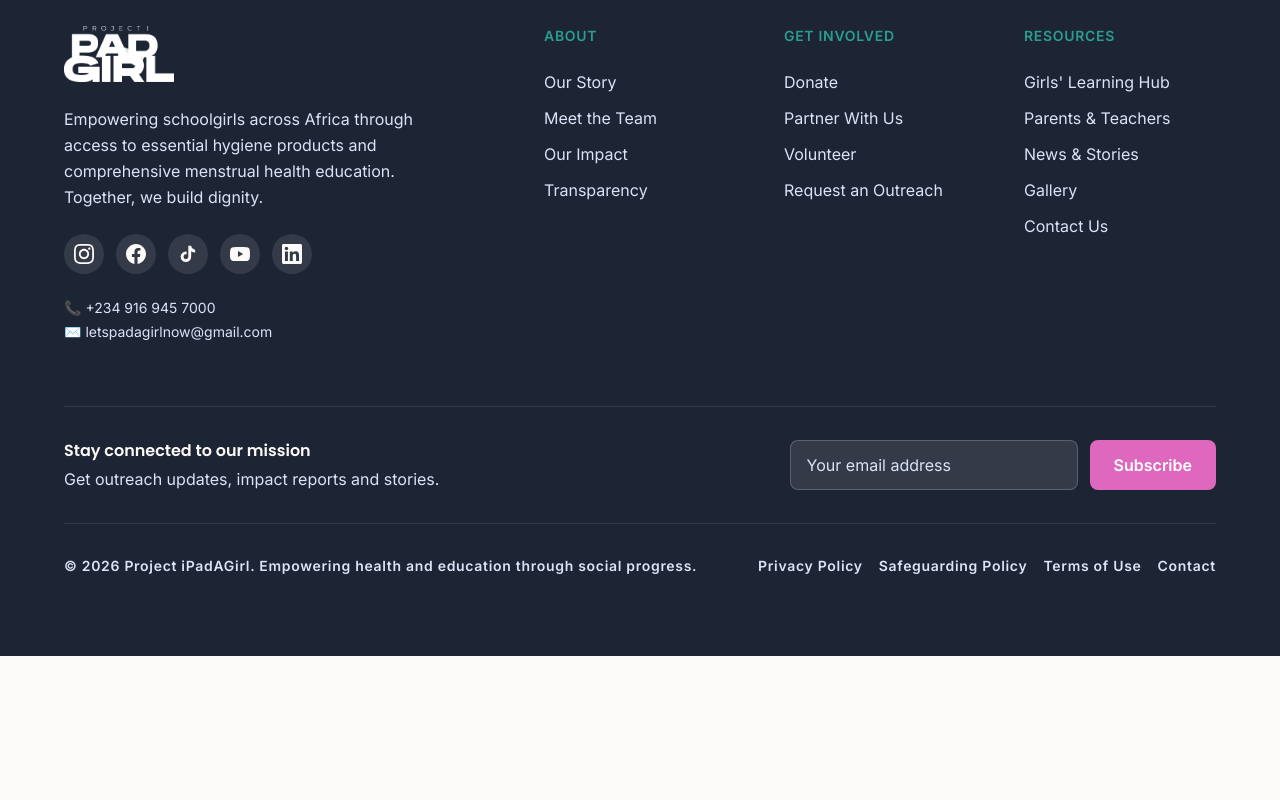
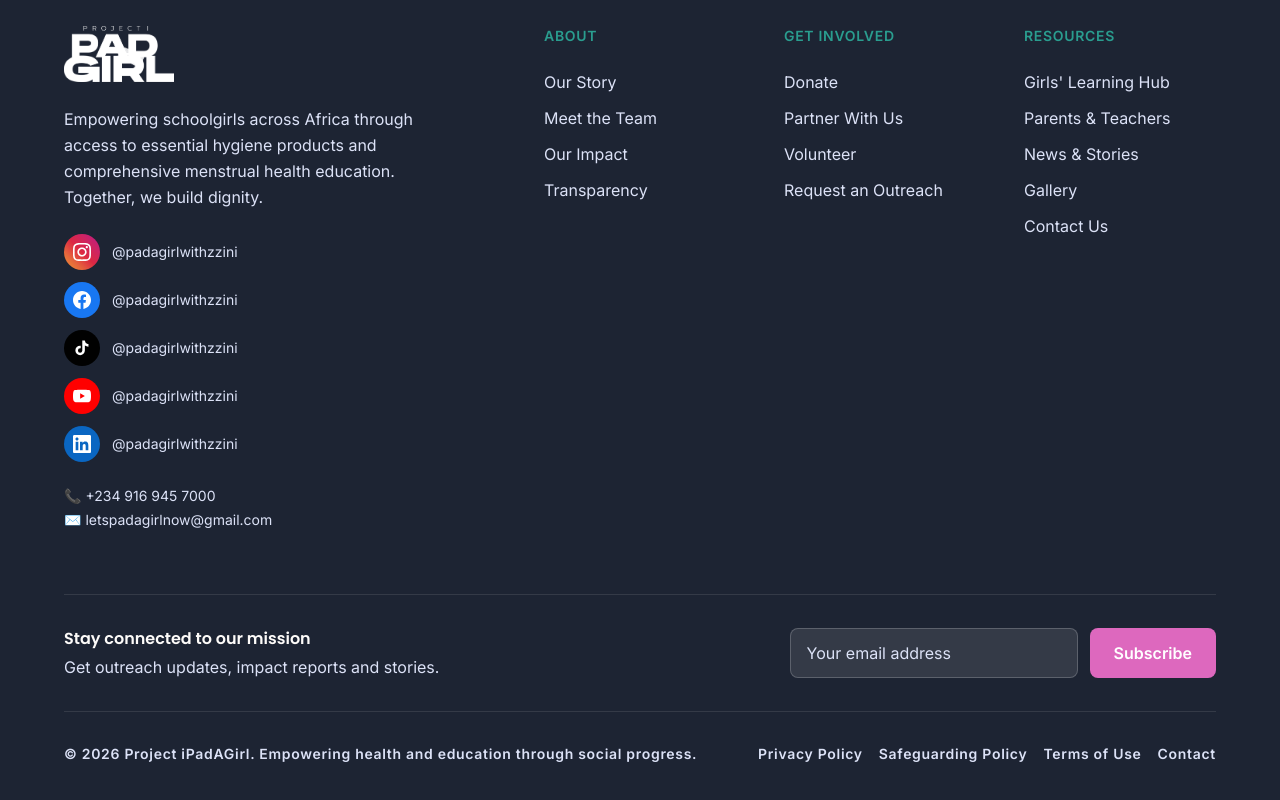
Before and after one commit to 1702london-maker/Ipadagirl, a Next.js app: page /about in a window 1280 px wide. Shown: the part 2619-3419 px from the top of the page. Before the commit the page ends 3275 px from the top, so only its background shows below. Built offline with nearby package versions, Linux system fonts and the light colour scheme.

Commit message:
Social icons: brand colours + handle label exactly like Zzini design

```diff
--- a/app/components/Footer.tsx
+++ b/app/components/Footer.tsx
@@ -3,48 +3,38 @@
 const socials = [
   {
     label: "Instagram",
+    handle: "@padagirlwithzzini",
     href: "https://www.instagram.com/padagirlwithzzini",
-    svg: (
-      <svg viewBox="0 0 24 24" fill="currentColor" width="20" height="20">
-        <path d="M12 2.163c3.204 0 3.584.012 4.85.07 3.252.148 4.771 1.691 4.919 4.919.058 1.265.069 1.645.069 4.849 0 3.205-.012 3.584-.069 4.849-.149 3.225-1.664 4.771-4.919 4.919-1.266.058-1.644.07-4.85.07-3.204 0-3.584-.012-4.849-.07-3.26-.149-4.771-1.699-4.919-4.92-.058-1.265-.07-1.644-.07-4.849 0-3.204.013-3.583.07-4.849.149-3.227 1.664-4.771 4.919-4.919 1.266-.057 1.645-.069 4.849-.069zm0-2.163c-3.259 0-3.667.014-4.947.072-4.358.2-6.78 2.618-6.98 6.98-.059 1.281-.073 1.689-.073 4.948 0 3.259.014 3.668.072 4.948.2 4.358 2.618 6.78 6.98 6.98 1.281.058 1.689.072 4.948.072 3.259 0 3.668-.014 4.948-.072 4.354-.2 6.782-2.618 6.979-6.98.059-1.28.073-1.689.073-4.948 0-3.259-.014-3.667-.072-4.947-.196-4.354-2.617-6.78-6.979-6.98-1.281-.059-1.69-.073-4.949-.073zm0 5.838c-3.403 0-6.162 2.759-6.162 6.162s2.759 6.163 6.162 6.163 6.162-2.759 6.162-6.163c0-3.403-2.759-6.162-6.162-6.162zm0 10.162c-2.209 0-4-1.79-4-4 0-2.209 1.791-4 4-4s4 1.791 4 4c0 2.21-1.791 4-4 4zm6.406-11.845c-.796 0-1.441.645-1.441 1.44s.645 1.44 1.441 1.44c.795 0 1.439-.645 1.439-1.44s-.644-1.44-1.439-1.44z"/>
-      </svg>
-    ),
+    bg: "linear-gradient(45deg,#f09433,#e6683c,#dc2743,#cc2366,#bc1888)",
+    svg: <svg viewBox="0 0 24 24" fill="white" width="18" height="18"><path d="M12 2.163c3.204 0 3.584.012 4.85.07 3.252.148 4.771 1.691 4.919 4.919.058 1.265.069 1.645.069 4.849 0 3.205-.012 3.584-.069 4.849-.149 3.225-1.664 4.771-4.919 4.919-1.266.058-1.644.07-4.85.07-3.204 0-3.584-.012-4.849-.07-3.26-.149-4.771-1.699-4.919-4.92-.058-1.265-.07-1.644-.07-4.849 0-3.204.013-3.583.07-4.849.149-3.227 1.664-4.771 4.919-4.919 1.266-.057 1.645-.069 4.849-.069zm0-2.163c-3.259 0-3.667.014-4.947.072-4.358.2-6.78 2.618-6.98 6.98-.059 1.281-.073 1.689-.073 4.948 0 3.259.014 3.668.072 4.948.2 4.358 2.618 6.78 6.98 6.98 1.281.058 1.689.072 4.948.072 3.259 0 3.668-.014 4.948-.072 4.354-.2 6.782-2.618 6.979-6.98.059-1.28.073-1.689.073-4.948 0-3.259-.014-3.667-.072-4.947-.196-4.354-2.617-6.78-6.979-6.98-1.281-.059-1.69-.073-4.949-.073zm0 5.838c-3.403 0-6.162 2.759-6.162 6.162s2.759 6.163 6.162 6.163 6.162-2.759 6.162-6.163c0-3.403-2.759-6.162-6.162-6.162zm0 10.162c-2.209 0-4-1.79-4-4 0-2.209 1.791-4 4-4s4 1.791 4 4c0 2.21-1.791 4-4 4zm6.406-11.845c-.796 0-1.441.645-1.441 1.44s.645 1.44 1.441 1.44c.795 0 1.439-.645 1.439-1.44s-.644-1.44-1.439-1.44z"/></svg>,
   },
   {
     label: "Facebook",
+    handle: "@padagirlwithzzini",
     href: "https://web.facebook.com/profile.php?id=61592765517960",
-    svg: (
-      <svg viewBox="0 0 24 24" fill="currentColor" width="20" height="20">
-        <path d="M24 12.073c0-6.627-5.373-12-12-12s-12 5.373-12 12c0 5.99 4.388 10.954 10.125 11.854v-8.385H7.078v-3.47h3.047V9.43c0-3.007 1.792-4.669 4.533-4.669 1.312 0 2.686.235 2.686.235v2.953H15.83c-1.491 0-1.956.925-1.956 1.874v2.25h3.328l-.532 3.47h-2.796v8.385C19.612 23.027 24 18.062 24 12.073z"/>
-      </svg>
-    ),
+    bg: "#1877F2",
+    svg: <svg viewBox="0 0 24 24" fill="white" width="18" height="18"><path d="M24 12.073c0-6.627-5.373-12-12-12s-12 5.373-12 12c0 5.99 4.388 10.954 10.125 11.854v-8.385H7.078v-3.47h3.047V9.43c0-3.007 1.792-4.669 4.533-4.669 1.312 0 2.686.235 2.686.235v2.953H15.83c-1.491 0-1.956.925-1.956 1.874v2.25h3.328l-.532 3.47h-2.796v8.385C19.612 23.027 24 18.062 24 12.073z"/></svg>,
   },
   {
     label: "TikTok",
+    handle: "@padagirlwithzzini",
     href: "https://www.tiktok.com/@padagirlwithzzini",
-    svg: (
-      <svg viewBox="0 0 24 24" fill="currentColor" width="20" height="20">
-        <path d="M19.59 6.69a4.83 4.83 0 0 1-3.77-4.25V2h-3.45v13.67a2.89 2.89 0 0 1-2.88 2.5 2.89 2.89 0 0 1-2.89-2.89 2.89 2.89 0 0 1 2.89-2.89c.28 0 .54.04.79.1V9.01a6.33 6.33 0 0 0-.79-.05 6.34 6.34 0 0 0-6.34 6.34 6.34 6.34 0 0 0 6.34 6.34 6.34 6.34 0 0 0 6.33-6.34V8.69a8.18 8.18 0 0 0 4.78 1.52V6.75a4.85 4.85 0 0 1-1.01-.06z"/>
-      </svg>
-    ),
+    bg: "#010101",
+    svg: <svg viewBox="0 0 24 24" fill="white" width="18" height="18"><path d="M19.59 6.69a4.83 4.83 0 0 1-3.77-4.25V2h-3.45v13.67a2.89 2.89 0 0 1-2.88 2.5 2.89 2.89 0 0 1-2.89-2.89 2.89 2.89 0 0 1 2.89-2.89c.28 0 .54.04.79.1V9.01a6.33 6.33 0 0 0-.79-.05 6.34 6.34 0 0 0-6.34 6.34 6.34 6.34 0 0 0 6.34 6.34 6.34 6.34 0 0 0 6.33-6.34V8.69a8.18 8.18 0 0 0 4.78 1.52V6.75a4.85 4.85 0 0 1-1.01-.06z"/></svg>,
   },
   {
     label: "YouTube",
+    handle: "@padagirlwithzzini",
     href: "https://www.youtube.com/@padagirlwithzzini",
-    svg: (
-      <svg viewBox="0 0 24 24" fill="currentColor" width="20" height="20">
-        <path d="M23.498 6.186a3.016 3.016 0 0 0-2.122-2.136C19.505 3.545 12 3.545 12 3.545s-7.505 0-9.377.505A3.017 3.017 0 0 0 .502 6.186C0 8.07 0 12 0 12s0 3.93.502 5.814a3.016 3.016 0 0 0 2.122 2.136c1.871.505 9.376.505 9.376.505s7.505 0 9.377-.505a3.015 3.015 0 0 0 2.122-2.136C24 15.93 24 12 24 12s0-3.93-.502-5.814zM9.545 15.568V8.432L15.818 12l-6.273 3.568z"/>
-      </svg>
-    ),
+    bg: "#FF0000",
+    svg: <svg viewBox="0 0 24 24" fill="white" width="18" height="18"><path d="M23.498 6.186a3.016 3.016 0 0 0-2.122-2.136C19.505 3.545 12 3.545 12 3.545s-7.505 0-9.377.505A3.017 3.017 0 0 0 .502 6.186C0 8.07 0 12 0 12s0 3.93.502 5.814a3.016 3.016 0 0 0 2.122 2.136c1.871.505 9.376.505 9.376.505s7.505 0 9.377-.505a3.015 3.015 0 0 0 2.122-2.136C24 15.93 24 12 24 12s0-3.93-.502-5.814zM9.545 15.568V8.432L15.818 12l-6.273 3.568z"/></svg>,
   },
   {
     label: "LinkedIn",
+    handle: "@padagirlwithzzini",
     href: "https://www.linkedin.com/company/padagirlwithzzini",
-    svg: (
-      <svg viewBox="0 0 24 24" fill="currentColor" width="20" height="20">
-        <path d="M20.447 20.452h-3.554v-5.569c0-1.328-.027-3.037-1.852-3.037-1.853 0-2.136 1.445-2.136 2.939v5.667H9.351V9h3.414v1.561h.046c.477-.9 1.637-1.85 3.37-1.85 3.601 0 4.267 2.37 4.267 5.455v6.286zM5.337 7.433c-1.144 0-2.063-.926-2.063-2.065 0-1.138.92-2.063 2.063-2.063 1.14 0 2.064.925 2.064 2.063 0 1.139-.925 2.065-2.064 2.065zm1.782 13.019H3.555V9h3.564v11.452zM22.225 0H1.771C.792 0 0 .774 0 1.729v20.542C0 23.227.792 24 1.771 24h20.451C23.2 24 24 23.227 24 22.271V1.729C24 .774 23.2 0 22.222 0h.003z"/>
-      </svg>
-    ),
+    bg: "#0A66C2",
+    svg: <svg viewBox="0 0 24 24" fill="white" width="18" height="18"><path d="M20.447 20.452h-3.554v-5.569c0-1.328-.027-3.037-1.852-3.037-1.853 0-2.136 1.445-2.136 2.939v5.667H9.351V9h3.414v1.561h.046c.477-.9 1.637-1.85 3.37-1.85 3.601 0 4.267 2.37 4.267 5.455v6.286zM5.337 7.433c-1.144 0-2.063-.926-2.063-2.065 0-1.138.92-2.063 2.063-2.063 1.14 0 2.064.925 2.064 2.063 0 1.139-.925 2.065-2.064 2.065zm1.782 13.019H3.555V9h3.564v11.452zM22.225 0H1.771C.792 0 0 .774 0 1.729v20.542C0 23.227.792 24 1.771 24h20.451C23.2 24 24 23.227 24 22.271V1.729C24 .774 23.2 0 22.222 0h.003z"/></svg>,
   },
 ];
 
@@ -62,17 +52,25 @@
               products and comprehensive menstrual health education. Together, we
               build dignity.
             </p>
-            <div className="flex gap-3">
+            <div className="flex flex-col gap-3">
               {socials.map((s) => (
                 <a
                   key={s.label}
                   href={s.href}
                   target="_blank"
                   rel="noopener noreferrer"
-                  className="w-10 h-10 rounded-full bg-white/10 flex items-center justify-center hover:bg-coral-warm transition-colors"
                   aria-label={s.label}
+                  className="flex items-center gap-3 group w-fit"
                 >
-                  {s.svg}
+                  <span
+                    className="w-9 h-9 rounded-full flex items-center justify-center flex-shrink-0 transition-opacity group-hover:opacity-80"
+                    style={{ background: s.bg }}
+                  >
+                    {s.svg}
+                  </span>
+                  <span className="text-surface-variant text-sm group-hover:text-coral-warm transition-colors">
+                    {s.handle}
+                  </span>
                 </a>
               ))}
             </div>
```
